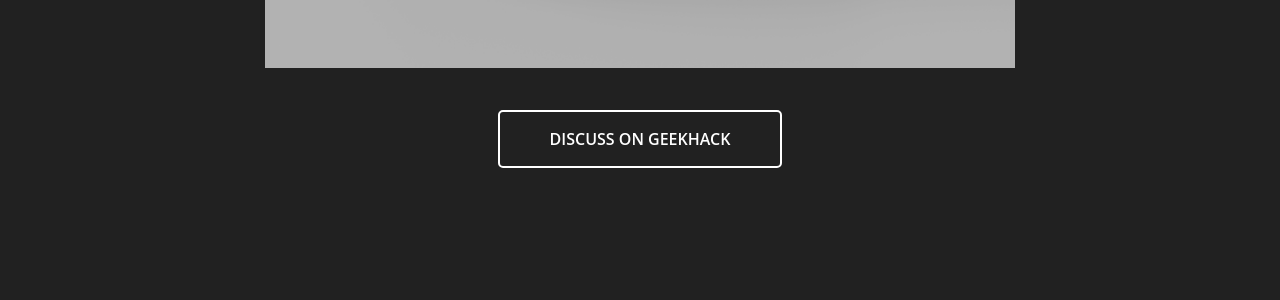
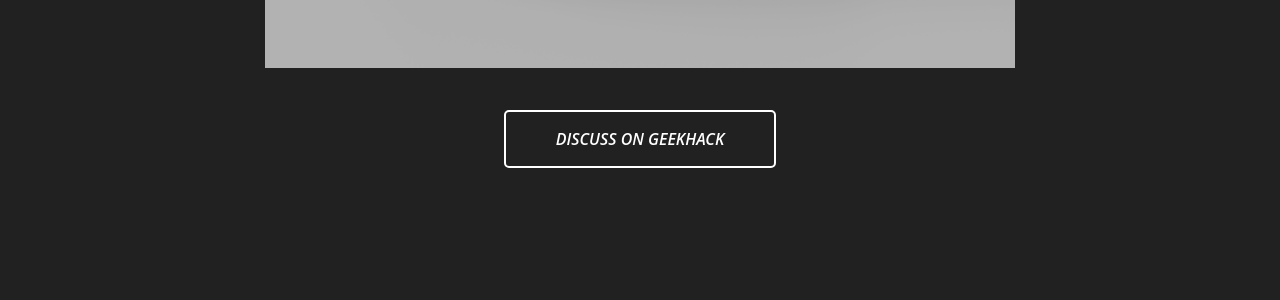
Before and after one commit to RedSunsRMK/redsunsrmk.github.io, a Jekyll site: the page built from index.html, in a window 1280 px wide. Shown: the part 561-861 px from the top of the page. Built offline with Jekyll 4.4.1, drawn with Linux system fonts in a browser that asks for light colours.

Commit message:
Update forms.scss

```diff
--- a/_sass/forms.scss
+++ b/_sass/forms.scss
@@ -18,7 +18,9 @@
 	border-radius: 5px;
 	border: 2px solid rgba(255, 255, 255, 1.0);
 	padding: 16px 50px;
-	font-family: 'Open Sans Semibold';
+	font-family: 'Open Sans', Arial, sans-serif;
+	font-weight: 600;
+	font-style: italic;
 }
 
 .button.alt a:hover {
```
